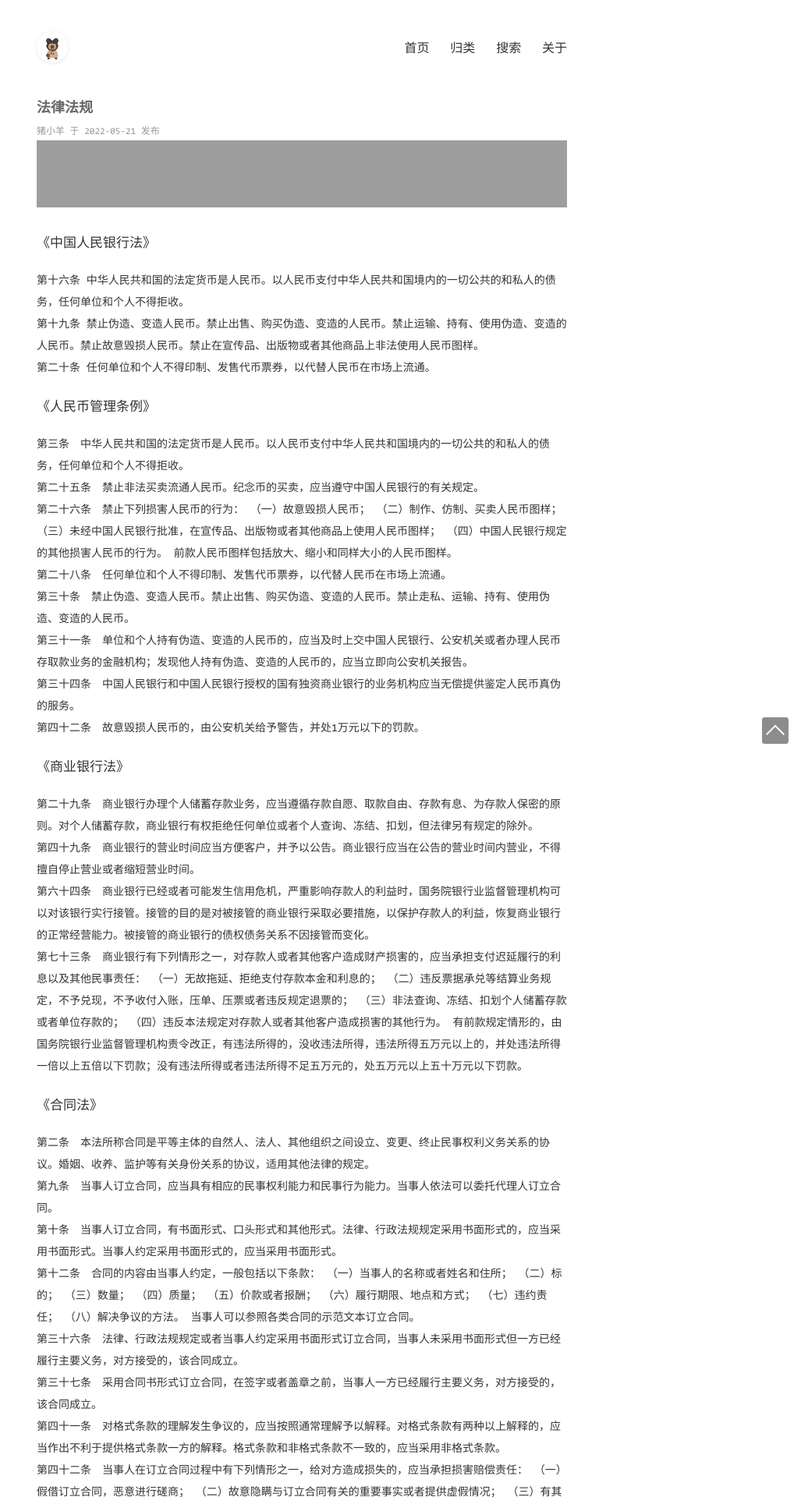
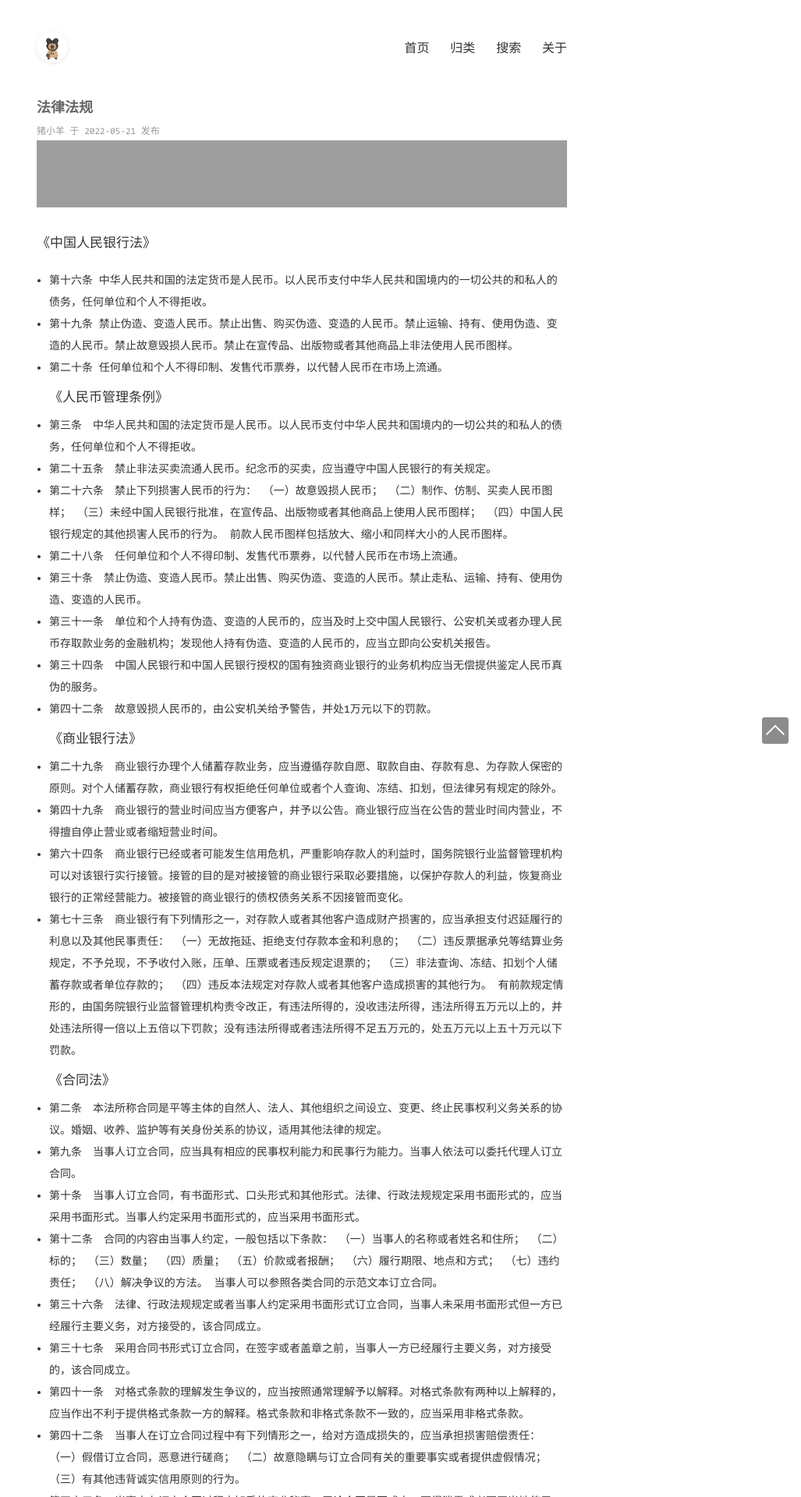
Before and after one commit to acabin/acabin.github.io, a Jekyll site: the page built from _posts/2022-5-21-法律法规.md, in a window 1280 px wide. Shown: the top 1920 px of the page at 78% size, without its empty margins (253-1280 px from the left). Built offline with Jekyll 4.4.1, drawn with Linux system fonts in a browser that asks for light colours; grey boxes are pictures that could not be loaded.

```diff
--- a/_posts/2022-5-21-法律法规.md
+++ b/_posts/2022-5-21-法律法规.md
@@ -7,38 +7,38 @@ extMath: false
 
 <iframe src="//music.163.com/outchain/player?type=2&id=1464861931&auto=1&height=66" frameborder="0" width="100%" height="86px" ></iframe>
 # 《中国人民银行法》
-第十六条  中华人民共和国的法定货币是人民币。以人民币支付中华人民共和国境内的一切公共的和私人的债务，任何单位和个人不得拒收。
-第十九条  禁止伪造、变造人民币。禁止出售、购买伪造、变造的人民币。禁止运输、持有、使用伪造、变造的人民币。禁止故意毁损人民币。禁止在宣传品、出版物或者其他商品上非法使用人民币图样。
-第二十条  任何单位和个人不得印制、发售代币票券，以代替人民币在市场上流通。
+- 第十六条  中华人民共和国的法定货币是人民币。以人民币支付中华人民共和国境内的一切公共的和私人的债务，任何单位和个人不得拒收。
+- 第十九条  禁止伪造、变造人民币。禁止出售、购买伪造、变造的人民币。禁止运输、持有、使用伪造、变造的人民币。禁止故意毁损人民币。禁止在宣传品、出版物或者其他商品上非法使用人民币图样。
+- 第二十条  任何单位和个人不得印制、发售代币票券，以代替人民币在市场上流通。
 # 《人民币管理条例》
-第三条　中华人民共和国的法定货币是人民币。以人民币支付中华人民共和国境内的一切公共的和私人的债务，任何单位和个人不得拒收。
-第二十五条　禁止非法买卖流通人民币。纪念币的买卖，应当遵守中国人民银行的有关规定。
-第二十六条　禁止下列损害人民币的行为：
+- 第三条　中华人民共和国的法定货币是人民币。以人民币支付中华人民共和国境内的一切公共的和私人的债务，任何单位和个人不得拒收。
+- 第二十五条　禁止非法买卖流通人民币。纪念币的买卖，应当遵守中国人民银行的有关规定。
+- 第二十六条　禁止下列损害人民币的行为：
   （一）故意毁损人民币；
   （二）制作、仿制、买卖人民币图样；
   （三）未经中国人民银行批准，在宣传品、出版物或者其他商品上使用人民币图样；
   （四）中国人民银行规定的其他损害人民币的行为。
   前款人民币图样包括放大、缩小和同样大小的人民币图样。
-第二十八条　任何单位和个人不得印制、发售代币票券，以代替人民币在市场上流通。
-第三十条　禁止伪造、变造人民币。禁止出售、购买伪造、变造的人民币。禁止走私、运输、持有、使用伪造、变造的人民币。
-第三十一条　单位和个人持有伪造、变造的人民币的，应当及时上交中国人民银行、公安机关或者办理人民币存取款业务的金融机构；发现他人持有伪造、变造的人民币的，应当立即向公安机关报告。
-第三十四条　中国人民银行和中国人民银行授权的国有独资商业银行的业务机构应当无偿提供鉴定人民币真伪的服务。
-第四十二条　故意毁损人民币的，由公安机关给予警告，并处1万元以下的罚款。
+- 第二十八条　任何单位和个人不得印制、发售代币票券，以代替人民币在市场上流通。
+- 第三十条　禁止伪造、变造人民币。禁止出售、购买伪造、变造的人民币。禁止走私、运输、持有、使用伪造、变造的人民币。
+- 第三十一条　单位和个人持有伪造、变造的人民币的，应当及时上交中国人民银行、公安机关或者办理人民币存取款业务的金融机构；发现他人持有伪造、变造的人民币的，应当立即向公安机关报告。
+- 第三十四条　中国人民银行和中国人民银行授权的国有独资商业银行的业务机构应当无偿提供鉴定人民币真伪的服务。
+- 第四十二条　故意毁损人民币的，由公安机关给予警告，并处1万元以下的罚款。
 # 《商业银行法》
-第二十九条　商业银行办理个人储蓄存款业务，应当遵循存款自愿、取款自由、存款有息、为存款人保密的原则。对个人储蓄存款，商业银行有权拒绝任何单位或者个人查询、冻结、扣划，但法律另有规定的除外。
-第四十九条　商业银行的营业时间应当方便客户，并予以公告。商业银行应当在公告的营业时间内营业，不得擅自停止营业或者缩短营业时间。
-第六十四条　商业银行已经或者可能发生信用危机，严重影响存款人的利益时，国务院银行业监督管理机构可以对该银行实行接管。接管的目的是对被接管的商业银行采取必要措施，以保护存款人的利益，恢复商业银行的正常经营能力。被接管的商业银行的债权债务关系不因接管而变化。
-第七十三条　商业银行有下列情形之一，对存款人或者其他客户造成财产损害的，应当承担支付迟延履行的利息以及其他民事责任：
+- 第二十九条　商业银行办理个人储蓄存款业务，应当遵循存款自愿、取款自由、存款有息、为存款人保密的原则。对个人储蓄存款，商业银行有权拒绝任何单位或者个人查询、冻结、扣划，但法律另有规定的除外。
+- 第四十九条　商业银行的营业时间应当方便客户，并予以公告。商业银行应当在公告的营业时间内营业，不得擅自停止营业或者缩短营业时间。
+- 第六十四条　商业银行已经或者可能发生信用危机，严重影响存款人的利益时，国务院银行业监督管理机构可以对该银行实行接管。接管的目的是对被接管的商业银行采取必要措施，以保护存款人的利益，恢复商业银行的正常经营能力。被接管的商业银行的债权债务关系不因接管而变化。
+- 第七十三条　商业银行有下列情形之一，对存款人或者其他客户造成财产损害的，应当承担支付迟延履行的利息以及其他民事责任：
   （一）无故拖延、拒绝支付存款本金和利息的；
   （二）违反票据承兑等结算业务规定，不予兑现，不予收付入账，压单、压票或者违反规定退票的；
   （三）非法查询、冻结、扣划个人储蓄存款或者单位存款的；
   （四）违反本法规定对存款人或者其他客户造成损害的其他行为。
   有前款规定情形的，由国务院银行业监督管理机构责令改正，有违法所得的，没收违法所得，违法所得五万元以上的，并处违法所得一倍以上五倍以下罚款；没有违法所得或者违法所得不足五万元的，处五万元以上五十万元以下罚款。
 # 《合同法》
-第二条　本法所称合同是平等主体的自然人、法人、其他组织之间设立、变更、终止民事权利义务关系的协议。婚姻、收养、监护等有关身份关系的协议，适用其他法律的规定。
-第九条　当事人订立合同，应当具有相应的民事权利能力和民事行为能力。当事人依法可以委托代理人订立合同。
-第十条　当事人订立合同，有书面形式、口头形式和其他形式。法律、行政法规规定采用书面形式的，应当采用书面形式。当事人约定采用书面形式的，应当采用书面形式。
-第十二条　合同的内容由当事人约定，一般包括以下条款：
+- 第二条　本法所称合同是平等主体的自然人、法人、其他组织之间设立、变更、终止民事权利义务关系的协议。婚姻、收养、监护等有关身份关系的协议，适用其他法律的规定。
+- 第九条　当事人订立合同，应当具有相应的民事权利能力和民事行为能力。当事人依法可以委托代理人订立合同。
+- 第十条　当事人订立合同，有书面形式、口头形式和其他形式。法律、行政法规规定采用书面形式的，应当采用书面形式。当事人约定采用书面形式的，应当采用书面形式。
+- 第十二条　合同的内容由当事人约定，一般包括以下条款：
   （一）当事人的名称或者姓名和住所；
   （二）标的；
   （三）数量；
@@ -48,55 +48,55 @@ extMath: false
   （七）违约责任；
   （八）解决争议的方法。
   当事人可以参照各类合同的示范文本订立合同。
-第三十六条　法律、行政法规规定或者当事人约定采用书面形式订立合同，当事人未采用书面形式但一方已经履行主要义务，对方接受的，该合同成立。
-第三十七条　采用合同书形式订立合同，在签字或者盖章之前，当事人一方已经履行主要义务，对方接受的，该合同成立。
-第四十一条　对格式条款的理解发生争议的，应当按照通常理解予以解释。对格式条款有两种以上解释的，应当作出不利于提供格式条款一方的解释。格式条款和非格式条款不一致的，应当采用非格式条款。
-第四十二条　当事人在订立合同过程中有下列情形之一，给对方造成损失的，应当承担损害赔偿责任：
+- 第三十六条　法律、行政法规规定或者当事人约定采用书面形式订立合同，当事人未采用书面形式但一方已经履行主要义务，对方接受的，该合同成立。
+- 第三十七条　采用合同书形式订立合同，在签字或者盖章之前，当事人一方已经履行主要义务，对方接受的，该合同成立。
+- 第四十一条　对格式条款的理解发生争议的，应当按照通常理解予以解释。对格式条款有两种以上解释的，应当作出不利于提供格式条款一方的解释。格式条款和非格式条款不一致的，应当采用非格式条款。
+- 第四十二条　当事人在订立合同过程中有下列情形之一，给对方造成损失的，应当承担损害赔偿责任：
   （一）假借订立合同，恶意进行磋商；
   （二）故意隐瞒与订立合同有关的重要事实或者提供虚假情况；
   （三）有其他违背诚实信用原则的行为。
-第四十三条　当事人在订立合同过程中知悉的商业秘密，无论合同是否成立，不得泄露或者不正当地使用。泄露或者不正当地使用该商业秘密给对方造成损失的，应当承担损害赔偿责任。
-第四十七条　限制民事行为能力人订立的合同，经法定代理人追认后，该合同有效，但纯获利益的合同或者与其年龄、智力、精神健康状况相适应而订立的合同，不必经法定代理人追认。相对人可以催告法定代理人在一个月内予以追认。法定代理人未作表示的，视为拒绝追认。合同被追认之前，善意相对人有撤销的权利。撤销应当以通知的方式作出。
-第四十八条　行为人没有代理权、超越代理权或者代理权终止后以被代理人名义订立的合同，未经被代理人追认，对被代理人不发生效力，由行为人承担责任。相对人可以催告被代理人在一个月内予以追认。被代理人未作表示的，视为拒绝追认。合同被追认之前，善意相对人有撤销的权利。撤销应当以通知的方式作出。
-第四十九条　行为人没有代理权、超越代理权或者代理权终止后以被代理人名义订立合同，相对人有理由相信行为人有代理权的，该代理行为有效。
-第五十条　法人或者其他组织的法定代表人、负责人超越权限订立的合同，除相对人知道或者应当知道其超越权限的以外，该代表行为有效。
-第五十一条　无处分权的人处分他人财产，经权利人追认或者无处分权的人订立合同后取得处分权的，该合同有效。
-第五十二条　有下列情形之一的，合同无效：
+- 第四十三条　当事人在订立合同过程中知悉的商业秘密，无论合同是否成立，不得泄露或者不正当地使用。泄露或者不正当地使用该商业秘密给对方造成损失的，应当承担损害赔偿责任。
+- 第四十七条　限制民事行为能力人订立的合同，经法定代理人追认后，该合同有效，但纯获利益的合同或者与其年龄、智力、精神健康状况相适应而订立的合同，不必经法定代理人追认。相对人可以催告法定代理人在一个月内予以追认。法定代理人未作表示的，视为拒绝追认。合同被追认之前，善意相对人有撤销的权利。撤销应当以通知的方式作出。
+- 第四十八条　行为人没有代理权、超越代理权或者代理权终止后以被代理人名义订立的合同，未经被代理人追认，对被代理人不发生效力，由行为人承担责任。相对人可以催告被代理人在一个月内予以追认。被代理人未作表示的，视为拒绝追认。合同被追认之前，善意相对人有撤销的权利。撤销应当以通知的方式作出。
+- 第四十九条　行为人没有代理权、超越代理权或者代理权终止后以被代理人名义订立合同，相对人有理由相信行为人有代理权的，该代理行为有效。
+- 第五十条　法人或者其他组织的法定代表人、负责人超越权限订立的合同，除相对人知道或者应当知道其超越权限的以外，该代表行为有效。
+- 第五十一条　无处分权的人处分他人财产，经权利人追认或者无处分权的人订立合同后取得处分权的，该合同有效。
+- 第五十二条　有下列情形之一的，合同无效：
   （一）一方以欺诈、胁迫的手段订立合同，损害国家利益；
   （二）恶意串通，损害国家、集体或者第三人利益；
   （三）以合法形式掩盖非法目的；
   （四）损害社会公共利益；
   （五）违反法律、行政法规的强制性规定。
-第五十三条　合同中的下列免责条款无效：
+- 第五十三条　合同中的下列免责条款无效：
   （一）造成对方人身伤害的；
   （二）因故意或者重大过失造成对方财产损失的。
-第五十四条　下列合同，当事人一方有权请求人民法院或者仲裁机构变更或者撤销：
+- 第五十四条　下列合同，当事人一方有权请求人民法院或者仲裁机构变更或者撤销：
   （一）因重大误解订立的；
   （二）在订立合同时显失公平的。
   一方以欺诈、胁迫的手段或者乘人之危，使对方在违背真实意思的情况下订立的合同，受损害方有权请求人民法院或者仲裁机构变更或者撤销。
   当事人请求变更的，人民法院或者仲裁机构不得撤销。
-第五十五条　有下列情形之一的，撤销权消灭：
+- 第五十五条　有下列情形之一的，撤销权消灭：
   （一）具有撤销权的当事人自知道或者应当知道撤销事由之日起一年内没有行使撤销权；
   （二）具有撤销权的当事人知道撤销事由后明确表示或者以自己的行为放弃撤销权。
-第五十六条　无效的合同或者被撤销的合同自始没有法律约束力。合同部分无效，不影响其他部分效力的，其他部分仍然有效。
-第五十七条　合同无效、被撤销或者终止的，不影响合同中独立存在的有关解决争议方法的条款的效力。
-第五十八条　合同无效或者被撤销后，因该合同取得的财产，应当予以返还；不能返还或者没有必要返还的，应当折价补偿。有过错的一方应当赔偿对方因此所受到的损失，双方都有过错的，应当各自承担相应的责任。
-第五十九条　当事人恶意串通，损害国家、集体或者第三人利益的，因此取得的财产收归国家所有或者返还集体、第三人。
-第六十一条　合同生效后，当事人就质量、价款或者报酬、履行地点等内容没有约定或者约定不明确的，可以协议补充；不能达成补充协议的，按照合同有关条款或者交易习惯确定。
-第六十四条　当事人约定由债务人向第三人履行债务的，债务人未向第三人履行债务或者履行债务不符合约定，应当向债权人承担违约责任。
-第六十五条　当事人约定由第三人向债权人履行债务的，第三人不履行债务或者履行债务不符合约定，债务人应当向债权人承担违约责任。
-第六十六条　当事人互负债务，没有先后履行顺序的，应当同时履行。一方在对方履行之前有权拒绝其履行要求。一方在对方履行债务不符合约定时，有权拒绝其相应的履行要求。
-第六十七条　当事人互负债务，有先后履行顺序，先履行一方未履行的，后履行一方有权拒绝其履行要求。先履行一方履行债务不符合约定的，后履行一方有权拒绝其相应的履行要求。
-第六十八条　应当先履行债务的当事人，有确切证据证明对方有下列情形之一的，可以中止履行：
+- 第五十六条　无效的合同或者被撤销的合同自始没有法律约束力。合同部分无效，不影响其他部分效力的，其他部分仍然有效。
+- 第五十七条　合同无效、被撤销或者终止的，不影响合同中独立存在的有关解决争议方法的条款的效力。
+- 第五十八条　合同无效或者被撤销后，因该合同取得的财产，应当予以返还；不能返还或者没有必要返还的，应当折价补偿。有过错的一方应当赔偿对方因此所受到的损失，双方都有过错的，应当各自承担相应的责任。
+- 第五十九条　当事人恶意串通，损害国家、集体或者第三人利益的，因此取得的财产收归国家所有或者返还集体、第三人。
+- 第六十一条　合同生效后，当事人就质量、价款或者报酬、履行地点等内容没有约定或者约定不明确的，可以协议补充；不能达成补充协议的，按照合同有关条款或者交易习惯确定。
+- 第六十四条　当事人约定由债务人向第三人履行债务的，债务人未向第三人履行债务或者履行债务不符合约定，应当向债权人承担违约责任。
+- 第六十五条　当事人约定由第三人向债权人履行债务的，第三人不履行债务或者履行债务不符合约定，债务人应当向债权人承担违约责任。
+- 第六十六条　当事人互负债务，没有先后履行顺序的，应当同时履行。一方在对方履行之前有权拒绝其履行要求。一方在对方履行债务不符合约定时，有权拒绝其相应的履行要求。
+- 第六十七条　当事人互负债务，有先后履行顺序，先履行一方未履行的，后履行一方有权拒绝其履行要求。先履行一方履行债务不符合约定的，后履行一方有权拒绝其相应的履行要求。
+- 第六十八条　应当先履行债务的当事人，有确切证据证明对方有下列情形之一的，可以中止履行：
   （一）经营状况严重恶化；
   （二）转移财产、抽逃资金，以逃避债务；
   （三）丧失商业信誉；
   （四）有丧失或者可能丧失履行债务能力的其他情形。
   当事人没有确切证据中止履行的，应当承担违约责任。
-第六十九条　当事人依照本法第六十八条的规定中止履行的，应当及时通知对方。对方提供适当担保时，应当恢复履行。中止履行后，对方在合理期限内未恢复履行能力并且未提供适当担保的，中止履行的一方可以解除合同。
+- 第六十九条　当事人依照本法第六十八条的规定中止履行的，应当及时通知对方。对方提供适当担保时，应当恢复履行。中止履行后，对方在合理期限内未恢复履行能力并且未提供适当担保的，中止履行的一方可以解除合同。
 第七十条　债权人分立、合并或者变更住所没有通知债务人，致使履行债务发生困难的，债务人可以中止履行或者将标的物提存。
-第七十一条　债权人可以拒绝债务人提前履行债务，但提前履行不损害债权人利益的除外。债务人提前履行债务给债权人增加的费用，由债务人负担。
-第七十三条　因债务人怠于行使其到期债权，对债权人造成损害的，债权人可以向人民法院请求以自己的名义代位行使债务人的债权，但该债权专属于债务人自身的除外。代位权的行使范围以债权人的债权为限。债权人行使代位权的必要费用，由债务人负担。
-第七十四条　因债务人放弃其到期债权或者无偿转让财产，对债权人造成损害的，债权人可以请求人民法院撤销债务人的行为。债务人以明显不合理的低价转让财产，对债权人造成损害，并且受让人知道该情形的，债权人也可以请求人民法院撤销债务人的行为。撤销权的行使范围以债权人的债权为限。债权人行使撤销权的必要费用，由债务人负担。
-第七十五条　撤销权自债权人知道或者应当知道撤销事由之日起一年内行使。自债务人的行为发生之日起五年内没有行使撤销权的，该撤销权消灭。
-第七十六条　合同生效后，当事人不得因姓名、名称的变更或者法定代表人、负责人、承办人的变动而不履行合同义务。
+- 第七十一条　债权人可以拒绝债务人提前履行债务，但提前履行不损害债权人利益的除外。债务人提前履行债务给债权人增加的费用，由债务人负担。
+- 第七十三条　因债务人怠于行使其到期债权，对债权人造成损害的，债权人可以向人民法院请求以自己的名义代位行使债务人的债权，但该债权专属于债务人自身的除外。代位权的行使范围以债权人的债权为限。债权人行使代位权的必要费用，由债务人负担。
+- 第七十四条　因债务人放弃其到期债权或者无偿转让财产，对债权人造成损害的，债权人可以请求人民法院撤销债务人的行为。债务人以明显不合理的低价转让财产，对债权人造成损害，并且受让人知道该情形的，债权人也可以请求人民法院撤销债务人的行为。撤销权的行使范围以债权人的债权为限。债权人行使撤销权的必要费用，由债务人负担。
+- 第七十五条　撤销权自债权人知道或者应当知道撤销事由之日起一年内行使。自债务人的行为发生之日起五年内没有行使撤销权的，该撤销权消灭。
+- 第七十六条　合同生效后，当事人不得因姓名、名称的变更或者法定代表人、负责人、承办人的变动而不履行合同义务。
```
